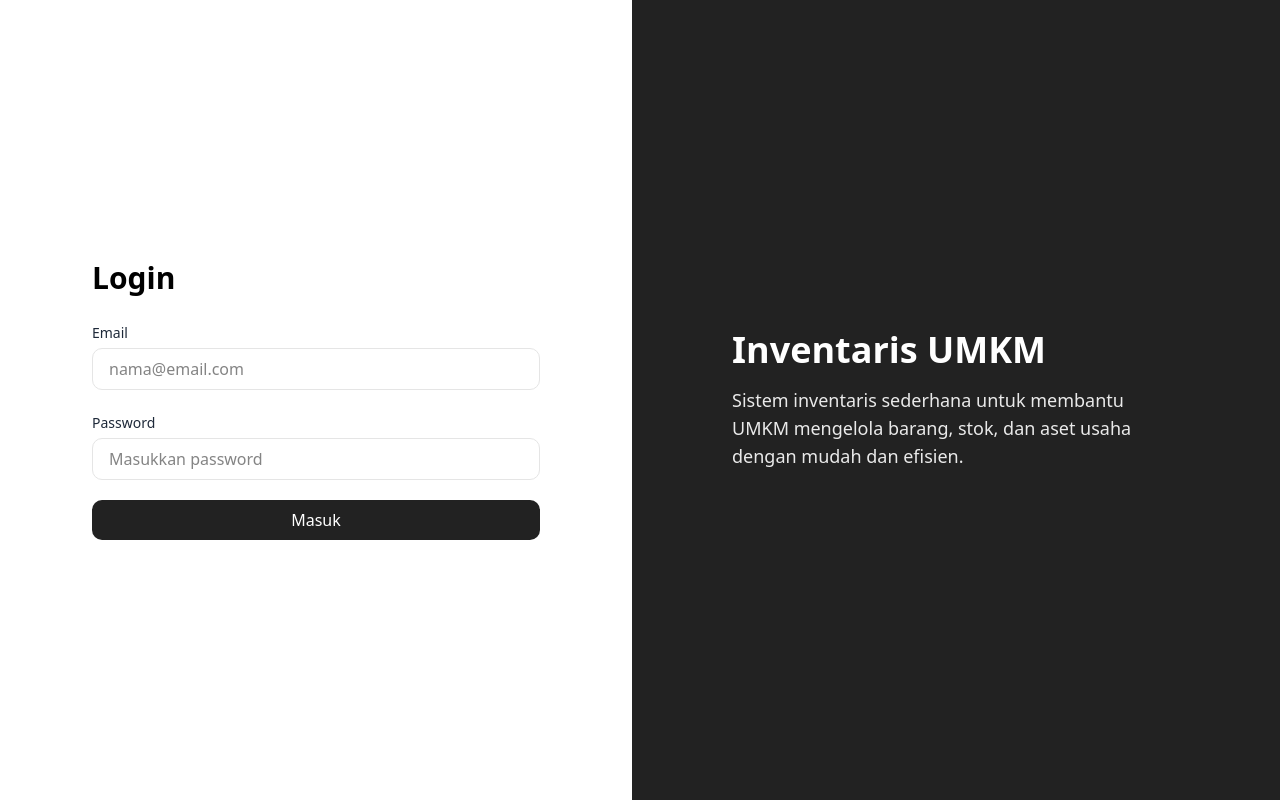
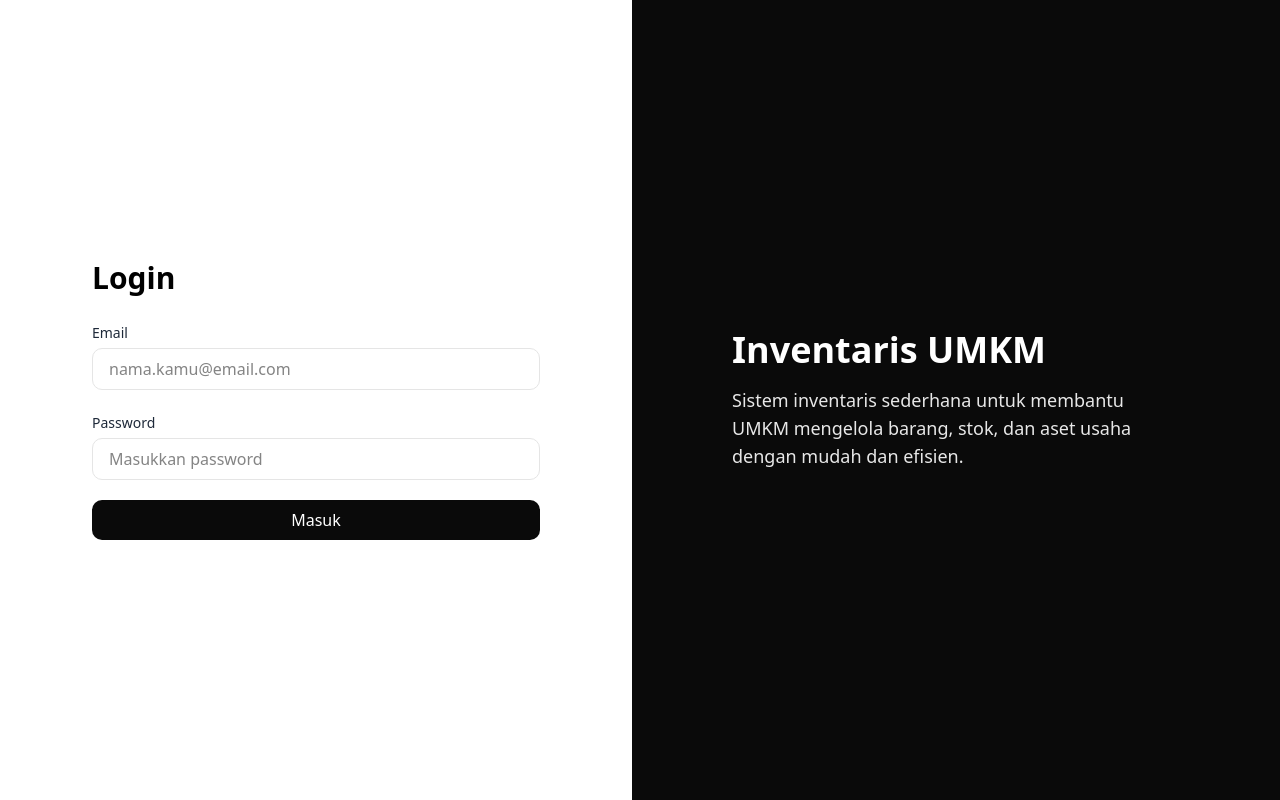
Before and after one commit to raihankr/inventaris-umkm-fe, a React (Vite) app: page /login in a window 1280 px wide. Built offline with nearby package versions, Linux system fonts and the light colour scheme.

Commit message:
refactor: update sidebar link and improve login page styling

```diff
--- a/src/index.css
+++ b/src/index.css
@@ -92,7 +92,7 @@
   --accent: oklch(0.269 0 0);
   --accent-foreground: oklch(0.985 0 0);
   --destructive: oklch(0.704 0.191 22.216);
-  --border: oklch(1 0 0 / 10%);
+  --border: oklch(20.577% 0.00158 16.47 / 0.1);
   --input: oklch(1 0 0 / 15%);
   --ring: oklch(0.556 0 0);
   --chart-1: oklch(0.488 0.243 264.376);
--- a/src/layouts/Sidebar.jsx
+++ b/src/layouts/Sidebar.jsx
@@ -42,7 +42,7 @@ export default function AppSidebar() {
       {/* Header: logo + nama proyek (teks hilang saat collapse) */}
       <SidebarHeader className="px-0 py-2 h-12">
         <div className="w-full px-4 flex items-center">
-          <Link to="/" className="flex items-center gap-3">
+          <Link to="/dashboard" className="flex items-center gap-3">
             <img
               src={ProjectLogo}
               alt="Invertaris UMKM"
--- a/src/pages/Landing/landing.jsx
+++ b/src/pages/Landing/landing.jsx
@@ -16,7 +16,7 @@ export default function Landing() {
       </p>
 
       {/* CTA Button */}
-      <Link to="/dashboard">
+      <Link to="/login">
         <Button className="mt-6 px-6 py-2 text-base">
           Login
         </Button>
--- a/src/pages/Login/login.jsx
+++ b/src/pages/Login/login.jsx
@@ -4,7 +4,7 @@ export default function LoginPage() {
   return (
     <div className="min-h-screen flex flex-col md:flex-row bg-white">
 
-{/* form kiri */}
+      {/* form kiri */}
       <div className="flex-1 flex items-center justify-center p-8 bg-white">
         <div className="w-full max-w-md">
           <h1 className="text-3xl font-bold mb-6 text-black">
@@ -15,15 +15,19 @@ export default function LoginPage() {
             <div>
               <label className="text-sm font-medium text-gray-800">Email</label>
               <input
+                id="email"
+                name="email"
                 type="email"
                 className="w-full mt-1 px-4 py-2 border rounded-lg focus:outline-none focus:ring-2 focus:ring-black/30"
-                placeholder="nama@email.com"
+                placeholder="nama.kamu@email.com"
               />
             </div>
 
             <div>
               <label className="text-sm font-medium text-gray-800">Password</label>
               <input
+                id="password"
+                name="password"
                 type="password"
                 className="w-full mt-1 px-4 py-2 border rounded-lg focus:outline-none focus:ring-2 focus:ring-black/30"
                 placeholder="Masukkan password"
@@ -34,7 +38,7 @@ export default function LoginPage() {
               to="/dashboard"
               className="block w-full text-center py-2 rounded-lg text-white transition-all"
               style={{
-                backgroundColor: "#222222ff",
+                backgroundColor: "var(--foreground)",
               }}
             >
               Masuk
@@ -43,18 +47,18 @@ export default function LoginPage() {
         </div>
       </div>
 
-{/* kanan */}
+      {/* kanan */}
       <div
         className="hidden md:flex flex-1 items-center justify-center p-10"
         style={{
-          backgroundColor: "#222222ff",
-        }}
+                backgroundColor: "var(--foreground)",
+              }}
       >
         <div className="max-w-md text-white">
           <h2 className="text-4xl font-bold mb-4">Inventaris UMKM</h2>
           <p className="text-lg opacity-90">
-        Sistem inventaris sederhana untuk membantu UMKM mengelola barang,
-        stok, dan aset usaha dengan mudah dan efisien.
+            Sistem inventaris sederhana untuk membantu UMKM mengelola barang,
+            stok, dan aset usaha dengan mudah dan efisien.
           </p>
         </div>
       </div>
```
